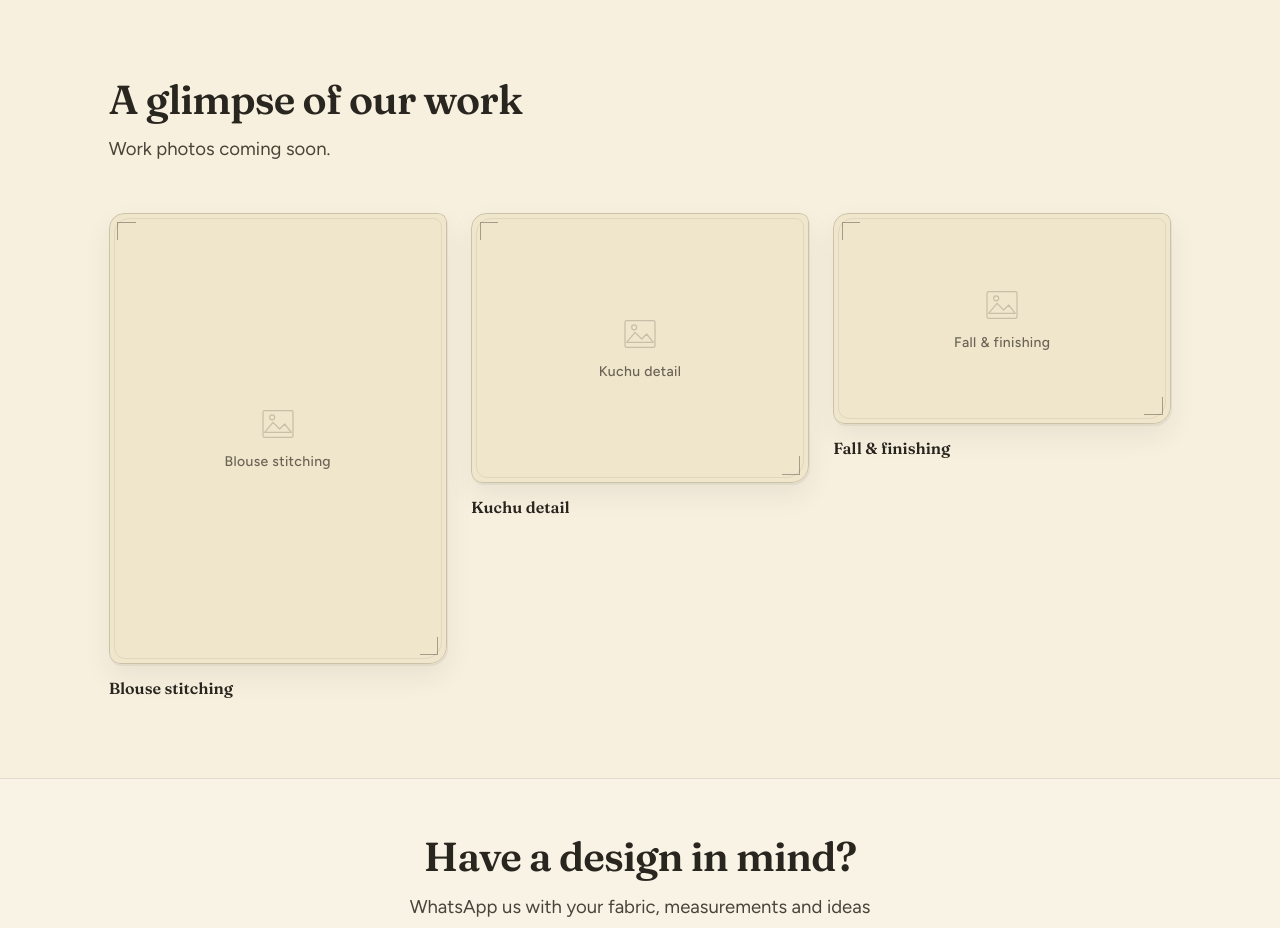
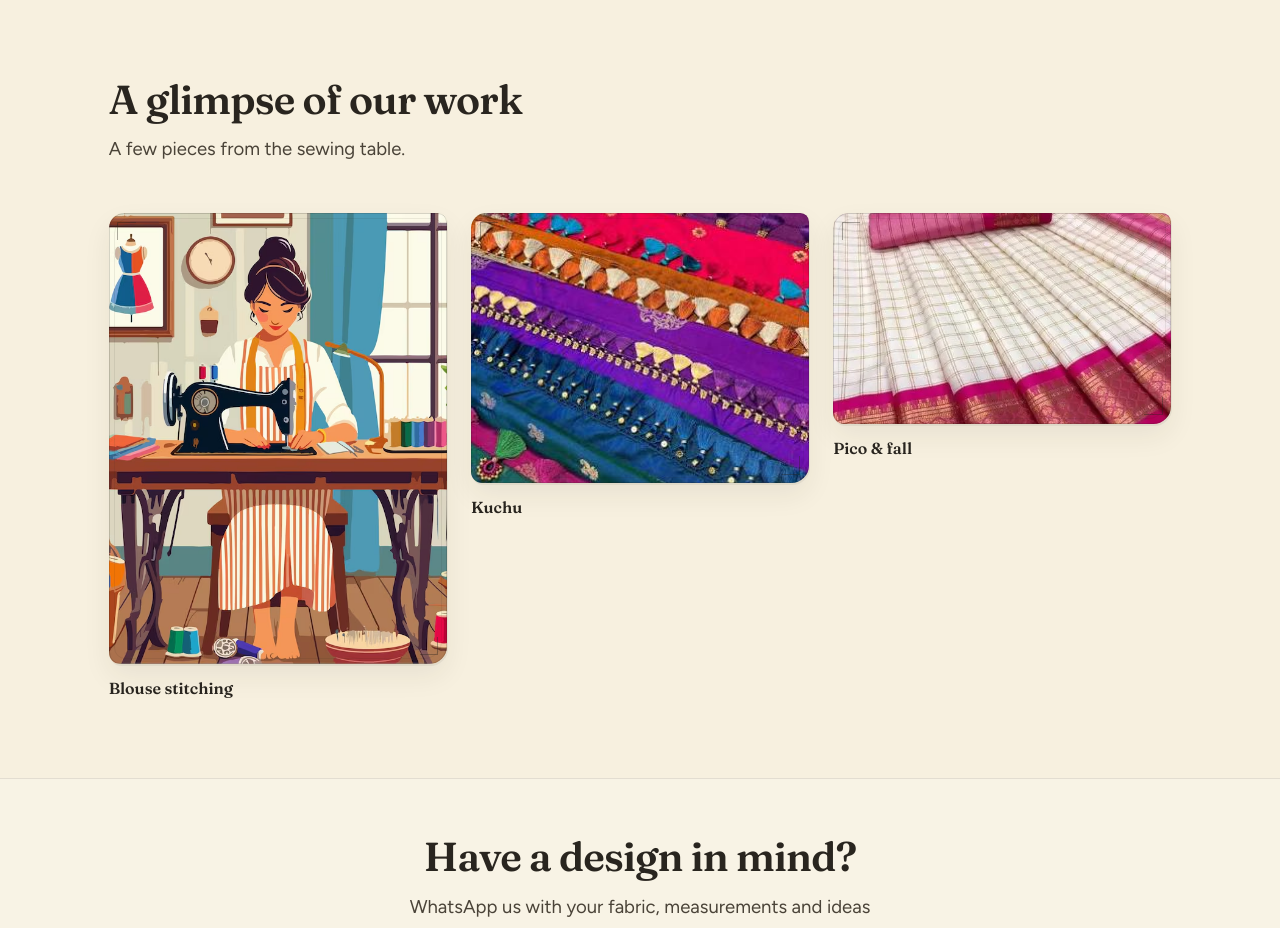
Before and after one commit to GaneshKantle/Amma-s-Mane-Thindi, a Next.js app: page /tailoring in a window 1280 px wide. Shown: the part 1460-2388 px from the top of the page. Built offline with nearby package versions, Linux system fonts and the light colour scheme; no server answers.

Commit message:
Update TailoringPage content and constants for improved clarity. Change placeholder text to better reflect current offerings, and refine image alt text and labels for tailoring items to enhance accessibility and presentation.

```diff
--- a/components/tailoring/TailoringPage.tsx
+++ b/components/tailoring/TailoringPage.tsx
@@ -133,7 +133,7 @@ export function TailoringPage() {
               A glimpse of our work
             </h2>
             <p className="text-lead prose-measure mt-3 text-ink-soft">
-              Work photos coming soon.
+              A few pieces from the sewing table.
             </p>
           </Reveal>
 
@@ -144,7 +144,8 @@ export function TailoringPage() {
                   label={item.label}
                   aspect={orientationAspect[item.orientation]}
                   alt={item.imageAlt}
-                  objectFit="contain"
+                  src={item.imageSrc}
+                  sizes="(max-width: 640px) 90vw, 30vw"
                 />
                 <p className="mt-3 font-display text-base font-semibold text-ink">
                   {item.label}
--- a/lib/constants/tailoring.ts
+++ b/lib/constants/tailoring.ts
@@ -59,21 +59,21 @@ export const TAILORING_GALLERY: readonly TailoringGalleryItem[] = [
     id: "blouse-front",
     label: "Blouse stitching",
     imageSrc: "/images/tailoring/img2.png",
-    imageAlt: "Finished blouse work from AMMA'S MANE TINDI",
+    imageAlt: "Finished blouse stitching from AMMA'S MANE TINDI",
     orientation: "portrait",
   },
   {
     id: "kuchu-detail",
-    label: "Kuchu detail",
+    label: "Kuchu",
     imageSrc: "/images/tailoring/kuchu.png",
     imageAlt: "Close-up of kuchu edge work",
     orientation: "detail",
   },
   {
     id: "saree-fall",
-    label: "Fall & finishing",
+    label: "Pico & fall",
     imageSrc: "/images/tailoring/fall-pico.png",
-    imageAlt: "Saree with fall attached",
+    imageAlt: "Saree with pico and fall finishing",
     orientation: "landscape",
   },
 ] as const;
```
